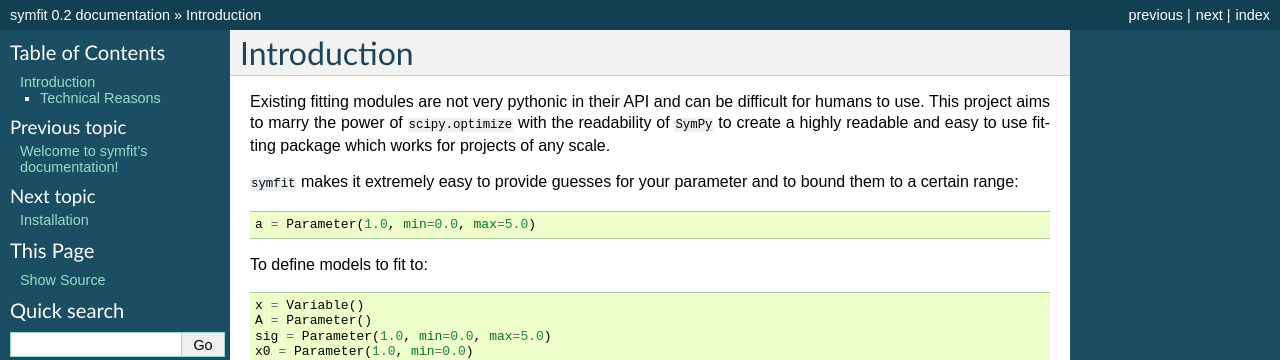
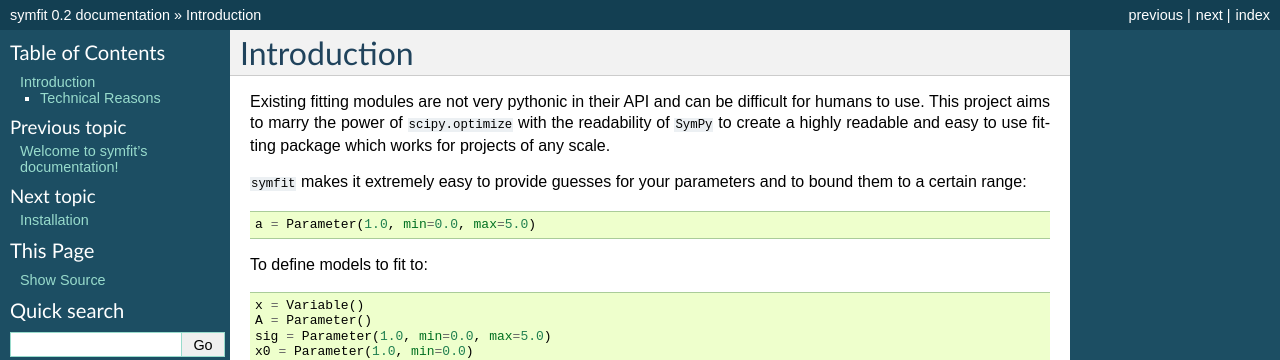
Before and after one commit to tBuLi/symfit, a Sphinx documentation site: the page built from docs/intro.rst, in a window 1280 px wide. Shown: the top 360 px of the page. Built offline with Sphinx 7.4.7, drawn with Linux system fonts in a browser that asks for light colours.

Commit message:
Incremented version, and fixed a typo in intro.

```diff
--- a/docs/intro.rst
+++ b/docs/intro.rst
@@ -3,7 +3,7 @@
 
 Existing fitting modules are not very pythonic in their API and can be difficult for humans to use. This project aims to marry the power of ``scipy.optimize`` with the readability of ``SymPy`` to create a highly readable and easy to use fitting package which works for projects of any scale.
 
-``symfit`` makes it extremely easy to provide guesses for your parameter and to bound them to a certain range::
+``symfit`` makes it extremely easy to provide guesses for your parameters and to bound them to a certain range::
 
 	a = Parameter(1.0, min=0.0, max=5.0)
 
--- a/setup.py
+++ b/setup.py
@@ -2,7 +2,7 @@
 
 setup(
     name='symfit',
-    version='0.2.2',
+    version='0.2.3',
     description='Symbolic Fitting; fitting as it should be.',
     author='Martin Roelfs',
     author_email='m.roelfs@rug.nl',
```
Also changed, not shown: 1 other file.
